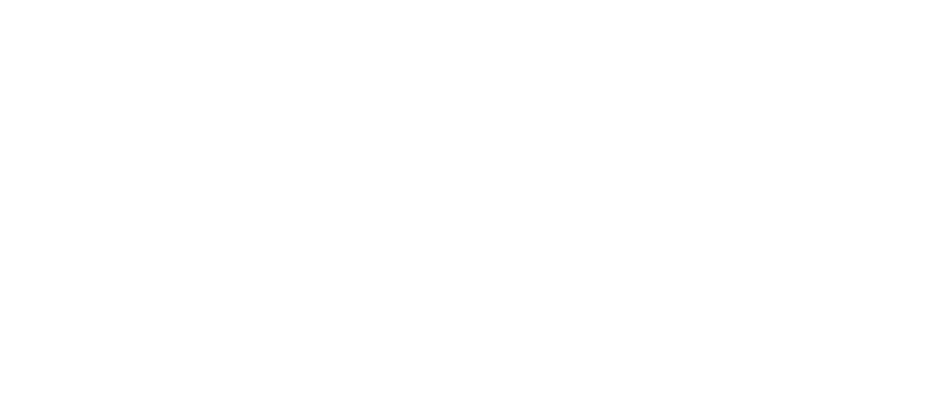
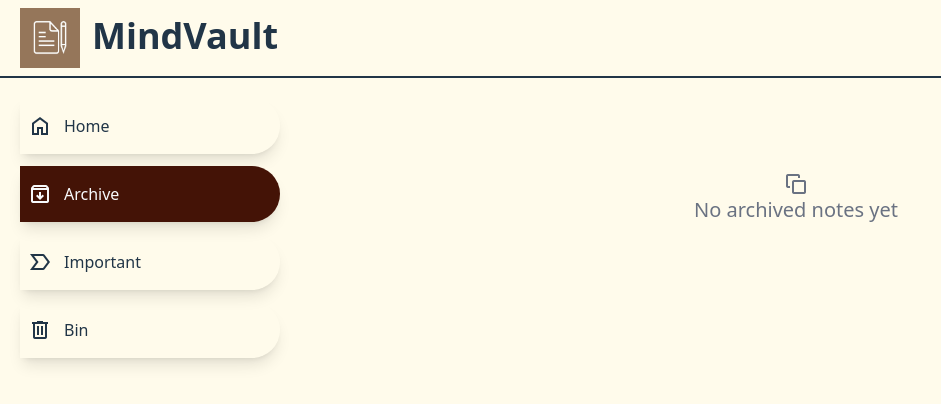
Before and after one commit to Shrrutii29/MindVault, a React (Vite) app: page /archive in a window 1280 px wide. Before the commit this address had no page. Shown: the top 404 px of the page, without its empty margins (0-941 px from the left). Built offline with nearby package versions, Linux system fonts and the light colour scheme.

Commit message:
feat: added archive page functionality

```diff
--- a/src/App.jsx
+++ b/src/App.jsx
@@ -2,6 +2,7 @@ import './App.css'
 import { Route, Routes } from 'react-router-dom'
 import { Home } from './pages/Home'
 import { Important } from './pages/Important';
+import { Archive } from './pages/Archive';
 
 function App() {
   console.log("App is rendering...");
@@ -10,6 +11,7 @@ function App() {
     <Routes>
       <Route path='/' element={<Home/>}/>
       <Route path='/important' element={<Important/>}/>
+      <Route path='/archive' element={<Archive/>}/>
     </Routes>
   )
 };
--- a/src/components/NotesCard/index.jsx
+++ b/src/components/NotesCard/index.jsx
@@ -2,7 +2,8 @@ import { useNotes } from "../../context/notesContext";
 
 export const NotesCard = ({ id, title, text, isPinned }) => {
 
-    const { notesDispatch } = useNotes();
+    const { archive, notesDispatch } = useNotes();
+    const isArchived = archive.some(note => note.id === id)
 
     const onPinClick = (id) => {
         !isPinned ? notesDispatch({
@@ -10,27 +11,51 @@ export const NotesCard = ({ id, title, text, isPinned }) => {
             payload: { id }
         }) : notesDispatch({
             type: 'UNPIN',
-            payload: {id}
+            payload: { id }
         })
+    }
 
+    const onArchiveClick = (id) => {
+
+        const isArchived = archive?.some(note => note.id === id);
+        !isArchived ? notesDispatch({
+            type: 'ARCHIVE',
+            payload: { id }
+        }) : notesDispatch({
+            type: 'UNARCHIVE',
+            payload: { id }
+        })
     }
+
+
     return (
         <div className="border border-amber-950 p-2 rounded-md bg-gray-700 text-slate-50  w-[350px]" key={id}>
             <div className="flex justify-between border-b-2">
-                <p>{title}</p>
-                <button onClick={() => onPinClick(id)}>
+                <p className="p-2">{title}</p>
 
-                    {
-                        isPinned ? <span className="material-symbols-sharp">keep_off </span> :
-                            <span className="material-symbols-outlined">keep</span>
-                    }
-                </button>
+                {
+                    !isArchived && (
+                        <button onClick={() => onPinClick(id)}>
+                            {
+                                isPinned
+                                    ? <span className="material-symbols-sharp">keep_off </span>
+                                    : <span className="material-symbols-outlined">keep</span>
+                            }
+                        </button>
+
+                    )
+                }
             </div>
             <div className="flex flex-col">
-                <p>{text}</p>
+                <p className="p-2">{text}</p>
                 <div className="ml-auto">
-                    <button>
-                        <span className="material-symbols-outlined">archive</span>
+                    <button onClick={() => onArchiveClick(id)}>
+                        {
+                            isArchived ?
+                                <span className="material-symbols-outlined">unarchive</span> :
+                                <span className="material-symbols-outlined">archive</span>
+
+                        }
                     </button>
                     <button>
                         <span className="material-symbols-outlined">delete</span>
--- a/src/context/notesContext.jsx
+++ b/src/context/notesContext.jsx
@@ -9,13 +9,14 @@ const NotesProvider = ({children}) => {
     const initialState = {
         title: "",
         text: "",
-        notes: []
+        notes: [],
+        archive: []
     }
 
-    const [{ title, text, notes }, notesDispatch] = useReducer(notesReducer, initialState);
+    const [{ title, text, notes, archive }, notesDispatch] = useReducer(notesReducer, initialState);
 
     return (
-        <NotesContext.Provider value={{title, text, notes, notesDispatch}}>
+        <NotesContext.Provider value={{title, text, notes, archive, notesDispatch}}>
             {children}
         </NotesContext.Provider>
     )
--- a/src/pages/Archive/index.jsx
+++ b/src/pages/Archive/index.jsx
@@ -0,0 +1,41 @@
+import { Navbar } from "../../components/Navbar"
+import { Sidebar } from "../../components/Sidebar"
+import { useNotes } from "../../context/notesContext"
+import { NotesCard } from "../../components/NotesCard"
+
+export const Archive = () => {
+
+    const { archive } = useNotes();
+
+    return (
+        <>
+            <Navbar />
+            <main className="flex gap-3">
+                <Sidebar />
+
+                <div className="flex-1">
+                    {
+                        archive?.length > 0 ? (
+                            <div className="mt-14 flex flex-wrap gap-6">
+                                <h1 className="w-full">Archived Notes</h1>
+                                {
+                                    archive.map(({ id, title, text, isPinned }) => (
+                                        <NotesCard key={id} id={id} title={title} text={text} isPinned={isPinned} />
+                                    ))
+                                }
+                            </div>
+                        ) : (
+                            <div className="grid min-h-[30vh] items-center">
+                                <div className="flex flex-col items-center text-gray-500">
+                                    <span className="material-symbols-outlined">stack</span>
+                                    <h1 className="text-xl font-medium">No archived notes yet</h1>
+                                </div>
+                            </div>
+                        )
+                    }
+                </div>
+            </main>
+
+        </>
+    )
+}
--- a/src/pages/Home/index.jsx
+++ b/src/pages/Home/index.jsx
@@ -34,8 +34,6 @@ export const Home = () => {
     const pinnedNotes = notes.length > 0 && notes.filter(note => note.isPinned);
     const otherNotes = notes.length > 0 && notes.filter(note => !note.isPinned);
 
-    console.log(pinnedNotes)
-    console.log(otherNotes)
     return (
         <>
             <Navbar />
@@ -54,7 +52,7 @@ export const Home = () => {
                         {
                             pinnedNotes?.length > 0 && (
                             <div>
-                               <h1 className="">Pinned Notes</h1>
+                               <h1>Pinned Notes</h1>
                                 <div className="flex flex-wrap gap-6 w-[350px]">
                                     {
                                         pinnedNotes.map(({ id, title, text, isPinned }) => (
--- a/src/pages/Important/index.jsx
+++ b/src/pages/Important/index.jsx
@@ -8,8 +8,6 @@ export const Important = () => {
     const { notes } = useNotes();
 
     const pinnedNotes = notes.filter(note => note.isPinned);
-    console.log("Notes in Important:", notes);
-
 
     return (
         <>
--- a/src/reducers/notesReducer.js
+++ b/src/reducers/notesReducer.js
@@ -33,6 +33,25 @@ export const notesReducer = (state, {type, payload}) => {
                 ...state,
                 notes : state.notes.map(note => note.id === payload.id ? {...note, isPinned : !note.isPinned} : note )
             }
+
+            case 'ARCHIVE':
+                const noteToArchive = state.notes.find(note => note.id === payload.id);
+
+                return {
+                  ...state,
+                  archive: noteToArchive ? [...state.archive, noteToArchive] : state.archive,
+                  notes: state.notes.filter(note => note.id !== payload.id)
+            }
+
+            case 'UNARCHIVE':
+                const noteToUnarchive = state.archive.find(note => note.id === payload.id);
+
+                return {
+                  ...state,
+                  notes: noteToUnarchive ? [...state.notes, noteToUnarchive] : state.notes,
+                  archive: state.archive.filter(note => note.id !== payload.id)
+            }
+
         default:
             return state
     }
```
